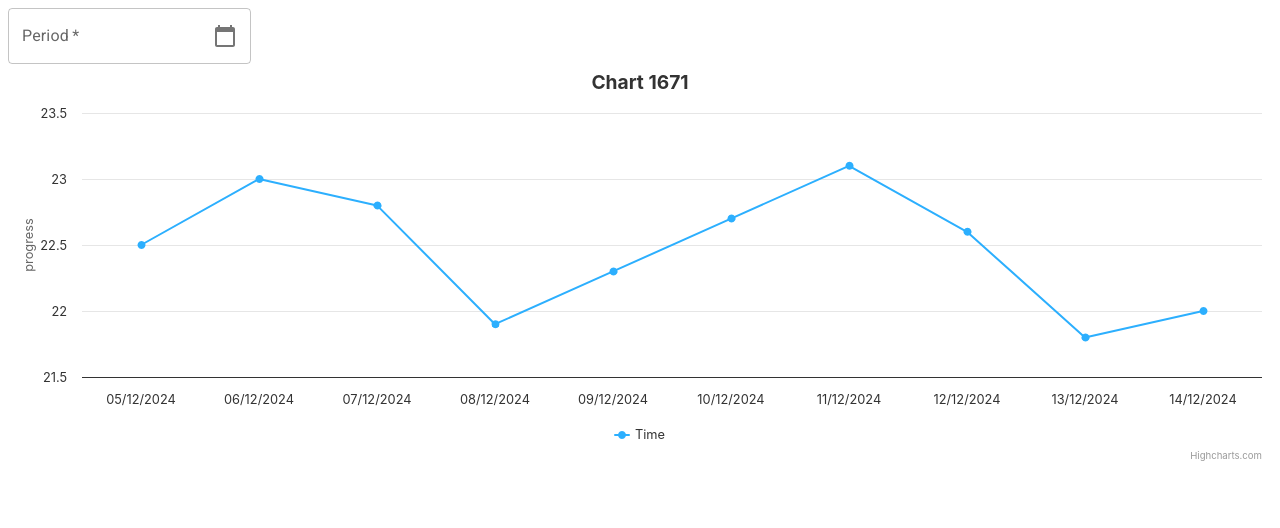
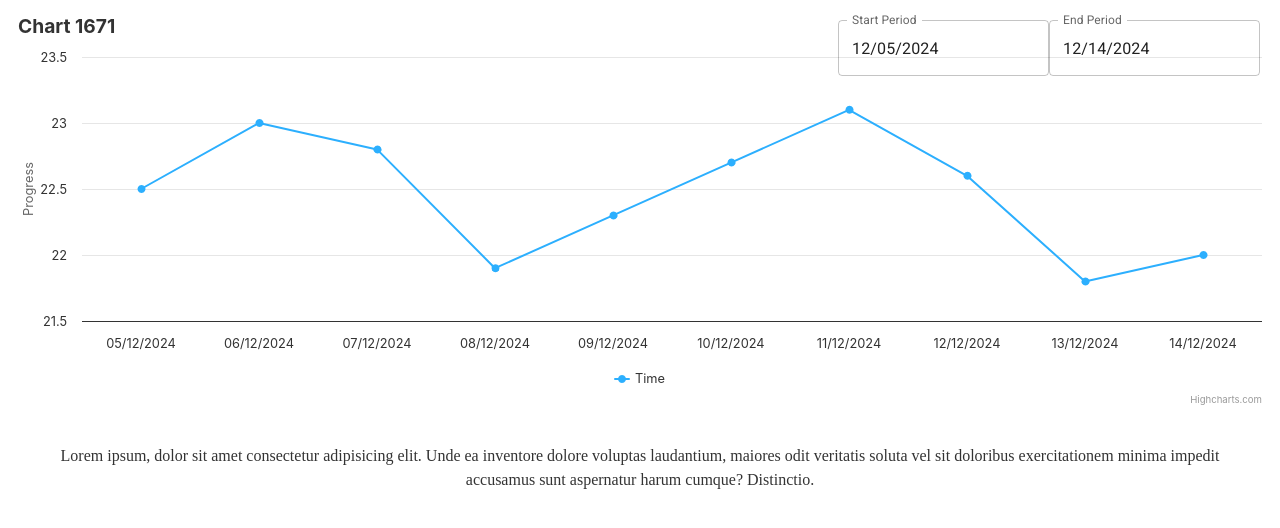
Before and after one commit to ojhaarch2054/AO022025, a React (Vite) app: page /chart/1 in a window 1280 px wide. Shown: the top 528 px of the page. Built offline with nearby package versions, Linux system fonts and the light colour scheme.

Commit message:
added dialog box that appears when Edit menu is clicked

```diff
--- a/package.json
+++ b/package.json
@@ -10,6 +10,7 @@
     "preview": "vite preview"
   },
   "dependencies": {
+    "@date-io/date-fns": "^3.2.0",
     "@emotion/react": "^11.14.0",
     "@emotion/styled": "^11.14.0",
     "@fortawesome/fontawesome-free": "^6.7.2",
@@ -18,7 +19,8 @@
     "@mui/lab": "^6.0.0-beta.28",
     "@mui/material": "^6.4.5",
     "@mui/x-date-pickers": "^7.27.0",
-    "date-fns": "^2.29.3",
+    "@mui/x-date-pickers-pro": "^7.27.0",
+    "date-fns": "^2.30.0",
     "highcharts": "^12.1.2",
     "highcharts-react-official": "^3.2.1",
     "react": "^19.0.0",
--- /dev/null
+++ b/src/CSS/chartViews.css
@@ -0,0 +1,20 @@
+.styled-div {
+    padding: 20px;
+    border-radius: 8px;
+  }
+
+  .styled-p {
+    color: #333;
+    font-size: 16px;
+    line-height: 1.5;
+    margin-bottom: 10px;
+    text-align: center;
+  }
+
+  /*for date*/
+  .right-corner {
+    position: absolute;
+    top: 20px;
+    right: 20px;
+    z-index: 1000; /* Ensure it is above other elements */
+  }
--- a/src/components/AddChartForm.tsx
+++ b/src/components/AddChartForm.tsx
@@ -1,4 +1,12 @@
-import { Box, TextField, Autocomplete, Button, Typography, Card, CardContent } from "@mui/material";
+import {
+  Box,
+  TextField,
+  Autocomplete,
+  Button,
+  Typography,
+  Card,
+  CardContent,
+} from "@mui/material";
 import { useState } from "react";
 import { useNavigate } from "react-router-dom";
 
@@ -37,12 +45,19 @@ const AddChartForm = () => {
 
   //handle form submission
   const handleSubmit = (e: any) => {
-    if(!inputValue || !inputColorValue || !inputDataSeriesValue || !textDescription || !xAxis || yAxis ){
-        alert("All Fields Are Required")
+    if (
+      !inputValue ||
+      !inputColorValue ||
+      !inputDataSeriesValue ||
+      !textDescription ||
+      !xAxis ||
+      yAxis
+    ) {
+      alert("All Fields Are Required");
     }
     e.preventDefault();
-    console.log("Details Added")
-    navigate("/")
+    console.log("Details Added");
+    navigate("/");
   };
 
   //handle input change for text field
@@ -55,8 +70,9 @@ const AddChartForm = () => {
   };
   //for cancelClick
   const cancleClick = () => {
-    console.log("cancel btn clicked..")
-  }
+    console.log("cancel btn clicked..");
+    navigate("/");
+  };
 
   return (
     <Card sx={{ minWidth: 275 }}>
@@ -73,7 +89,7 @@ const AddChartForm = () => {
             name="name"
             value={formData.name}
             onChange={handleChange}
-        sx={{width:300}}
+            sx={{ width: 300 }}
           />
 
           {/*autocomplete component */}
@@ -122,7 +138,9 @@ const AddChartForm = () => {
             id="color-states-demo"
             options={dataseriesOption}
             sx={{ width: 300 }}
-        renderInput={(params) => <TextField {...params} label="Dataseries *" />}
+            renderInput={(params) => (
+              <TextField {...params} label="Dataseries *" />
+            )}
           />
           {/*input field for axis*/}
           <Box>
@@ -133,7 +151,7 @@ const AddChartForm = () => {
               onChange={(e: any) => {
                 setXAxis(e.target.value);
               }}
-        sx={{marginRight:1, width:149}}
+              sx={{ marginRight: 1, width: 149 }}
             />
             <TextField
               id="outlined-controlled"
@@ -142,7 +160,7 @@ const AddChartForm = () => {
               onChange={(e: any) => {
                 setYAxis(e.target.value);
               }}
-        sx={{width:144}}
+              sx={{ width: 144 }}
             />
           </Box>
           {/*input field for text description*/}
@@ -153,7 +171,7 @@ const AddChartForm = () => {
             onChange={(e: any) => {
               setTextDescription(e.target.value);
             }}
-          sx={{width:300}}
+            sx={{ width: 300 }}
           />
           {/*cancel btn*/}
           <Box>
--- a/src/components/ChartView.tsx
+++ b/src/components/ChartView.tsx
@@ -1,12 +1,11 @@
 import Highcharts from "highcharts";
 import HighchartsReact from "highcharts-react-official";
-import { useParams } from "react-router-dom";
 import { Sensor } from "../interfaces/sensorData";
-import { TextField, InputAdornment } from "@mui/material";
 import { DatePicker, LocalizationProvider } from "@mui/x-date-pickers";
 import { AdapterDateFns } from "@mui/x-date-pickers/AdapterDateFns";
-import { useState } from "react";
-import CalendarTodayIcon from "@mui/icons-material/CalendarToday";
+import { useState, useEffect } from "react";
+import "../CSS/chartViews.css";
+
 
 interface ChartViewProps {
   sensorData: Sensor[];
@@ -15,7 +14,10 @@ interface ChartViewProps {
 const ChartView = ({ sensorData, chartIndex }: ChartViewProps) => {
   //state variable with initial value of null
   //select date will hold current selected date
-  const [selectedDate, setSelectedDate] = useState<Date | null>(null);
+  const [selectedDate, setSelectedDate] = useState<{
+    start: Date | null;
+    end: Date | null;
+  }>({ start: null, end: null });
 
   //parsing the id parameter to an integer default is 0 if id is not present
   const chartId = chartIndex !== null ? chartIndex : 0;
@@ -23,11 +25,23 @@ const ChartView = ({ sensorData, chartIndex }: ChartViewProps) => {
   //chartId is used as an index to access the specific sensor data from the sensorData array
   const sensor = sensorData[chartId];
 
+  //set the selected date to the first date in the sensor data series when the chart is opened
+  useEffect(() => {
+    if (sensor.dataseries.length > 0) {
+      const startDate = new Date(sensor.dataseries[0].date);
+      const endDate = new Date(
+        sensor.dataseries[sensor.dataseries.length - 1].date
+      );
+      setSelectedDate({ start: startDate, end: endDate });
+    }
+  }, [sensor]);
+
   //defining the options for the Highcharts chart
   const options = {
     title: {
       //set the chart title to the chart name which is clicked
       text: `Chart ${chartId + 1670 + 1}`,
+      align: "left",
     },
     xAxis: {
       categories: sensor.dataseries.map((data) => {
@@ -41,11 +55,12 @@ const ChartView = ({ sensorData, chartIndex }: ChartViewProps) => {
         const year = date.getFullYear();
         //return the formatted date
         return `${day}/${month}/${year}`;
-      }),
+      },
+    )
     },
     yAxis: {
       title: {
-        text: "progress",
+        text: "Progress",
       },
     },
     series: [
@@ -60,41 +75,38 @@ const ChartView = ({ sensorData, chartIndex }: ChartViewProps) => {
 
   return (
     <div>
+      <div className="right-corner">
         {/*localizationProvider is used to provide the date adapter for the DatePicker component */}
-
         <LocalizationProvider dateAdapter={AdapterDateFns}>
           {/*datePicker component for selecting a date period */}
-
           <DatePicker
-          label="Period"
-          value={selectedDate}
-          onChange={(newValue) => {
-            //update the selected date when a new date is chosen
-
-            setSelectedDate(newValue);
-          }}
-          slots={{
-            //customize the TextField used by the DatePicker
-            textField: (params) => (
-              <TextField
-                {...params}
-                required
-                slotProps={{
-                  input: {
-                    //calendar icon at the end of the txtfield
-                    endAdornment: (
-                      <InputAdornment position="end">
-                        <CalendarTodayIcon />
-                      </InputAdornment>
-                    ),
-                  },
-                }}
+            label="Start Period"
+            value={selectedDate.start}
+            onChange={(newValue) =>
+              setSelectedDate((prev) => ({ ...prev, start: newValue }))
+            }
+            slotProps={{ textField: { variant: "outlined" } }}
           />
-            ),
-          }}
+          <DatePicker
+            label="End Period"
+            value={selectedDate.end}
+            onChange={(newValue) =>
+              setSelectedDate((prev) => ({ ...prev, end: newValue }))
+            }
+            slotProps={{ textField: { variant: "outlined" } }}
           />
         </LocalizationProvider>
+      </div>
       <HighchartsReact highcharts={Highcharts} options={options} />
+
+      <div className="styled-div">
+        <p className="styled-p">
+          Lorem ipsum, dolor sit amet consectetur adipisicing elit. Unde ea
+          inventore dolore voluptas laudantium, maiores odit veritatis soluta
+          vel sit doloribus exercitationem minima impedit accusamus sunt
+          aspernatur harum cumque? Distinctio.
+        </p>
+      </div>
     </div>
   );
 };
--- a/src/components/LeftSideBar.tsx
+++ b/src/components/LeftSideBar.tsx
@@ -9,6 +9,7 @@ import {
   Menu,
   MenuItem,
   Toolbar,
+  Dialog
 } from "@mui/material";
 import Box from "@mui/material/Box";
 import Drawer from "@mui/material/Drawer";
@@ -18,17 +19,18 @@ import { Sensor } from "../interfaces/sensorData";
 import MoreVertIcon from "@mui/icons-material/MoreVert";
 import SearchIcon from "@mui/icons-material/Search";
 import "../CSS/leftSideBar.css";
-import { useNavigate } from "react-router-dom";
 import ModeEditIcon from "@mui/icons-material/ModeEdit";
 import DeleteIcon from "@mui/icons-material/Delete";
 import ChartView from "./ChartView";
+import { useNavigate } from "react-router-dom";
+import AddChartForm from "./AddChartForm";
 
 //define drawerWidth constant
 const drawerWidth = 240;
 
 const LeftSideBar = ({ sensorData }: { sensorData: Sensor[] }) => {
-  //use useNavigate
-  const navigate = useNavigate();
+    //to navigate
+   const navigate = useNavigate()
   //state for chartClick
   const [chartClicked, setChartClicked] = useState(false);
   //state to keep track of the index of the clicked chart
@@ -39,6 +41,8 @@ const LeftSideBar = ({ sensorData }: { sensorData: Sensor[] }) => {
   //state manage the anchor element for the Menu component
   //useful for controlling the position of the Menu component, allowing it to be displayed relative to the specified anchor element
   const [anchorEl, setAnchorEl] = useState(null);
+  //for dialog visibility
+  const [openEditDialog, setOpenEditDialog] = useState(false);
 
   //onClick event for icon
   const handleMoreVertIconClick = (e: any) => {
@@ -50,6 +54,7 @@ const LeftSideBar = ({ sensorData }: { sensorData: Sensor[] }) => {
     e.preventDefault();
     navigate("/add-chart");
   };
+
   //fun to handle the closing of the menu component
   //it closes the Menu by removing the reference to the anchor element
   const handleClose = () => {
@@ -61,9 +66,17 @@ const LeftSideBar = ({ sensorData }: { sensorData: Sensor[] }) => {
     setChartClicked(true);
     //update the clickedChartIndex state with the index of the clicked chart
     setClickedChartIndex(i);
-    console.log("clicked chart index is: " + clickedChartIndex)
+    console.log("clicked chart index is: " + clickedChartIndex);
   };
 
+//handle edit
+const handleEditItem = () => {
+    setOpenEditDialog(true);
+
+  };
+  const handleCloseEditDialog = () => {
+    setOpenEditDialog(false);
+  };
   return (
     <>
       <Box sx={{ display: "flex" }}>
@@ -136,7 +149,7 @@ const LeftSideBar = ({ sensorData }: { sensorData: Sensor[] }) => {
                     onClose={handleClose}
                   >
                     {/*Edit and delete option */}
-                    <MenuItem onClick={handleClose}>
+                    <MenuItem onClick={handleEditItem}>
                       <ModeEditIcon />
                       Edit
                     </MenuItem>
@@ -174,6 +187,10 @@ const LeftSideBar = ({ sensorData }: { sensorData: Sensor[] }) => {
           </Box>
         )}
       </Box>
+      {/*To show the dialog when the edit menu clicked */}
+      <Dialog open={openEditDialog} onClose={handleCloseEditDialog}>
+        <AddChartForm/>
+      </Dialog>
     </>
   );
 };
```
Also changed, not shown: src/App.tsx (+8 -7 lines), 1 other file (tests, documents, lock files or other folders). Lines whose indentation alone changed are shown as unchanged.
